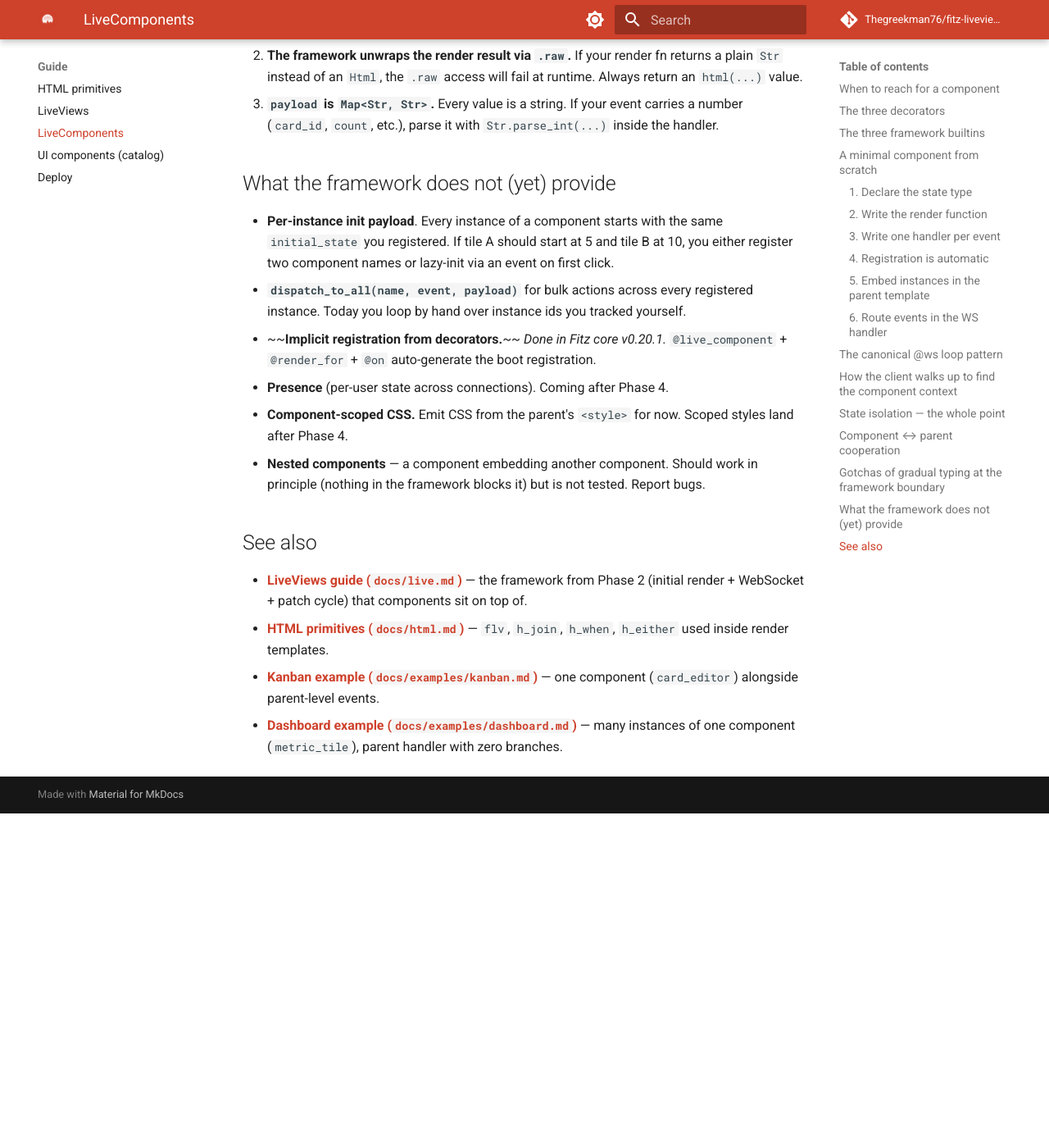
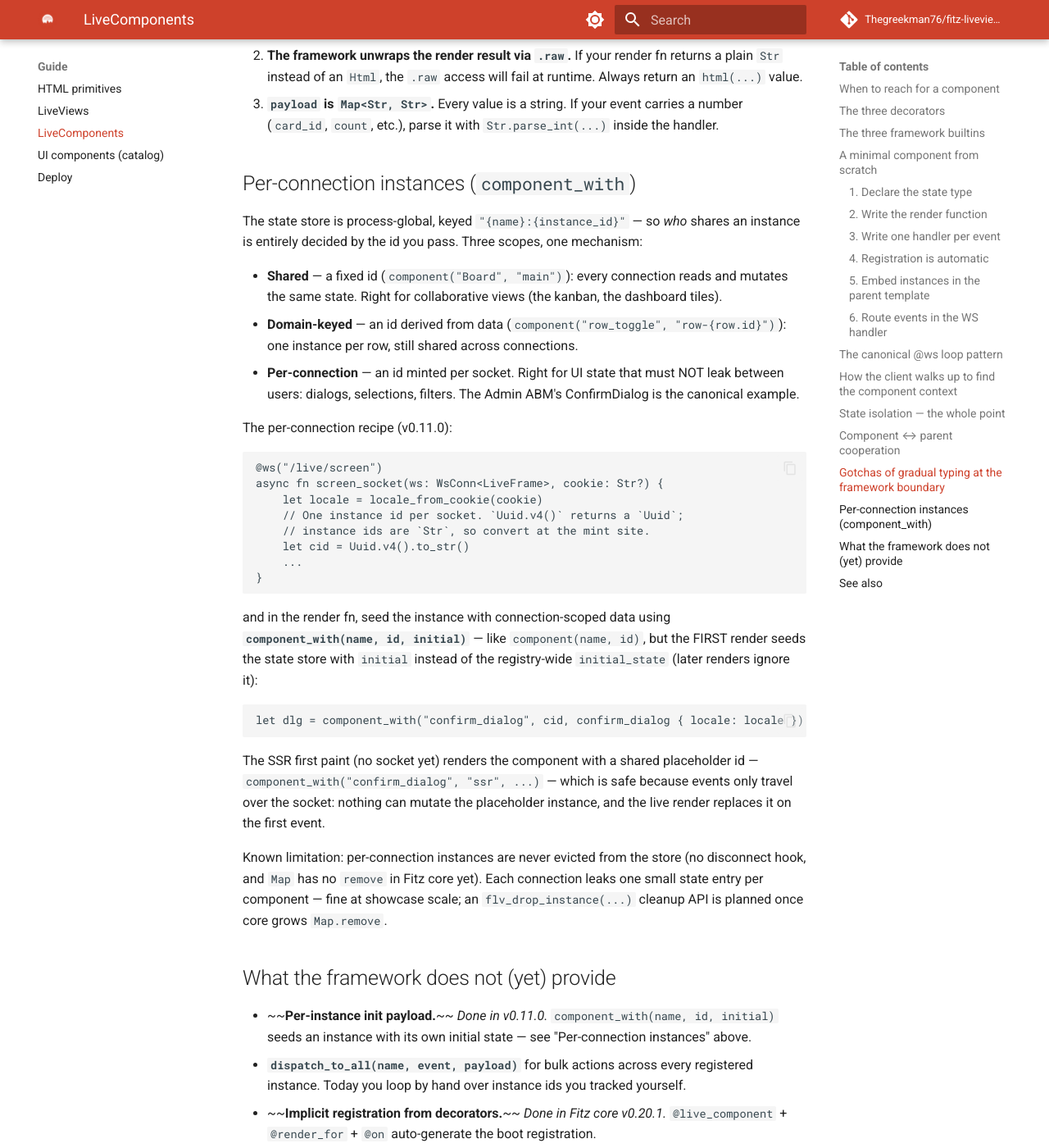
Before and after one commit to Thegreekman76/fitz-liveviews, an MkDocs documentation site: the page built from docs/components.md, in a window 1280 px wide and 1400 px high, scrolled down 7316 px. Shown: the whole window at 82% size. Built offline with MkDocs 1.6.1 and Material for MkDocs 9.7.7, drawn with Linux system fonts in a browser that asks for light colours; comment, search, counter and statistics services are not loaded; before the commit the page ends 8308 px from its top, so only the background shows below that.

Commit message:
feat(lib): component_with per-instance init + Admin ABM S10 — ConfirmDialog como LiveComponent per-connection (v0.11.0)

````diff
--- a/docs/components.md
+++ b/docs/components.md
@@ -350,12 +350,62 @@ takes some `T` where `T` is the type declared by the matching
    your event carries a number (`card_id`, `count`, etc.), parse it
    with `Str.parse_int(...)` inside the handler.
 
+## Per-connection instances (`component_with`)
+
+The state store is process-global, keyed `"{name}:{instance_id}"` — so
+*who* shares an instance is entirely decided by the id you pass. Three
+scopes, one mechanism:
+
+- **Shared** — a fixed id (`component("Board", "main")`): every
+  connection reads and mutates the same state. Right for collaborative
+  views (the kanban, the dashboard tiles).
+- **Domain-keyed** — an id derived from data
+  (`component("row_toggle", "row-{row.id}")`): one instance per row,
+  still shared across connections.
+- **Per-connection** — an id minted per socket. Right for UI state
+  that must NOT leak between users: dialogs, selections, filters. The
+  Admin ABM's ConfirmDialog is the canonical example.
+
+The per-connection recipe (v0.11.0):
+
+```fitz
+@ws("/live/screen")
+async fn screen_socket(ws: WsConn<LiveFrame>, cookie: Str?) {
+    let locale = locale_from_cookie(cookie)
+    // One instance id per socket. `Uuid.v4()` returns a `Uuid`;
+    // instance ids are `Str`, so convert at the mint site.
+    let cid = Uuid.v4().to_str()
+    ...
+}
+```
+
+and in the render fn, seed the instance with connection-scoped data
+using **`component_with(name, id, initial)`** — like
+`component(name, id)`, but the FIRST render seeds the state store with
+`initial` instead of the registry-wide `initial_state` (later renders
+ignore it):
+
+```fitz
+let dlg = component_with("confirm_dialog", cid, confirm_dialog { locale: locale })
+```
+
+The SSR first paint (no socket yet) renders the component with a shared
+placeholder id — `component_with("confirm_dialog", "ssr", ...)` — which
+is safe because events only travel over the socket: nothing can mutate
+the placeholder instance, and the live render replaces it on the first
+event.
+
+Known limitation: per-connection instances are never evicted from the
+store (no disconnect hook, and `Map` has no `remove` in Fitz core yet).
+Each connection leaks one small state entry per component — fine at
+showcase scale; an `flv_drop_instance(...)` cleanup API is planned once
+core grows `Map.remove`.
+
 ## What the framework does not (yet) provide
 
-- **Per-instance init payload**. Every instance of a component starts
-  with the same `initial_state` you registered. If tile A should
-  start at 5 and tile B at 10, you either register two component
-  names or lazy-init via an event on first click.
+- ~~**Per-instance init payload.**~~ *Done in v0.11.0.*
+  `component_with(name, id, initial)` seeds an instance with its own
+  initial state — see "Per-connection instances" above.
 - **`dispatch_to_all(name, event, payload)`** for bulk actions across
   every registered instance. Today you loop by hand over instance
   ids you tracked yourself.
--- a/fitz.toml
+++ b/fitz.toml
@@ -1,6 +1,6 @@
 [package]
 name = "fitz-liveviews"
-version = "0.10.0"
+version = "0.11.0"
 edition = "2026"
 description = "Real-time server-rendered UI for Fitz. WebSocket diffing, zero JS build, Phoenix LiveView-inspired."
 authors = ["Martín Palopoli"]
````
Also changed, not shown: CHANGELOG.md (+46 -0 lines), ROADMAP.md (+6 -3 lines), docs/course/c5-livecomponents.md (+10 -0 lines), docs/showcase-admin-abm-plan.md (+28 -0 lines), examples/admin/README.md (+6 -3 lines), 8 other files.
